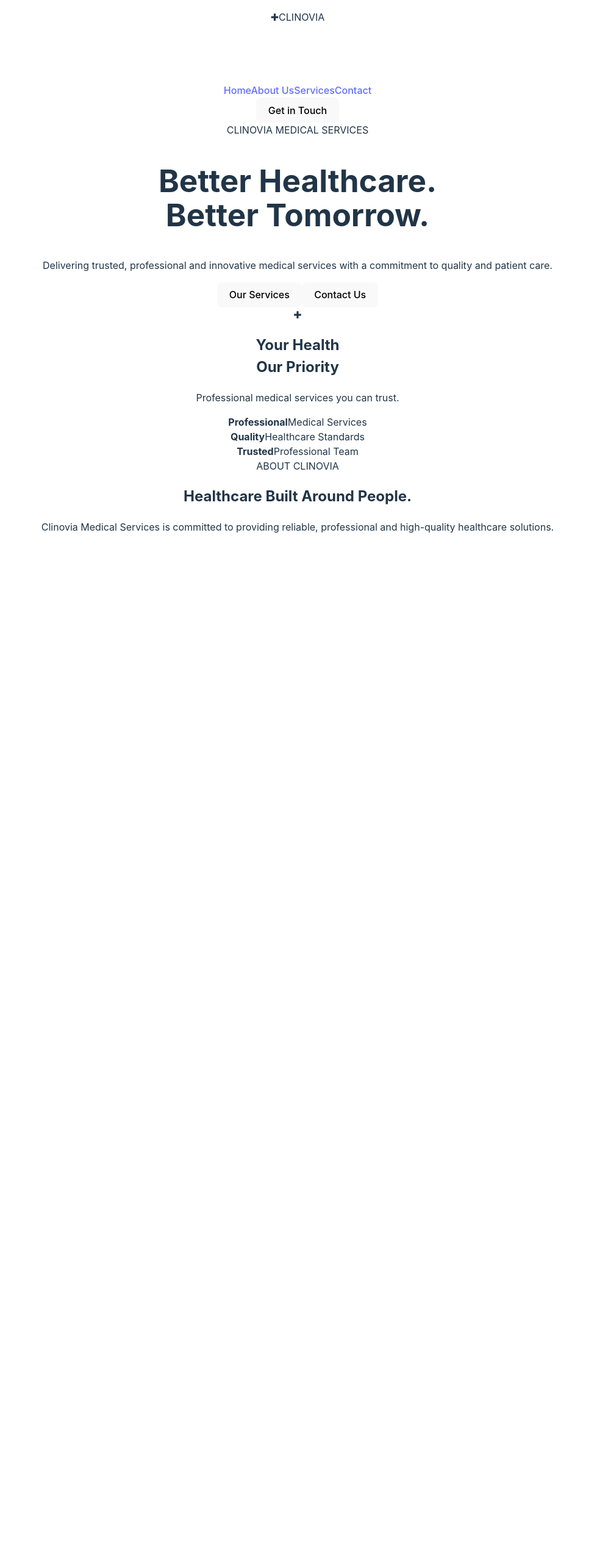
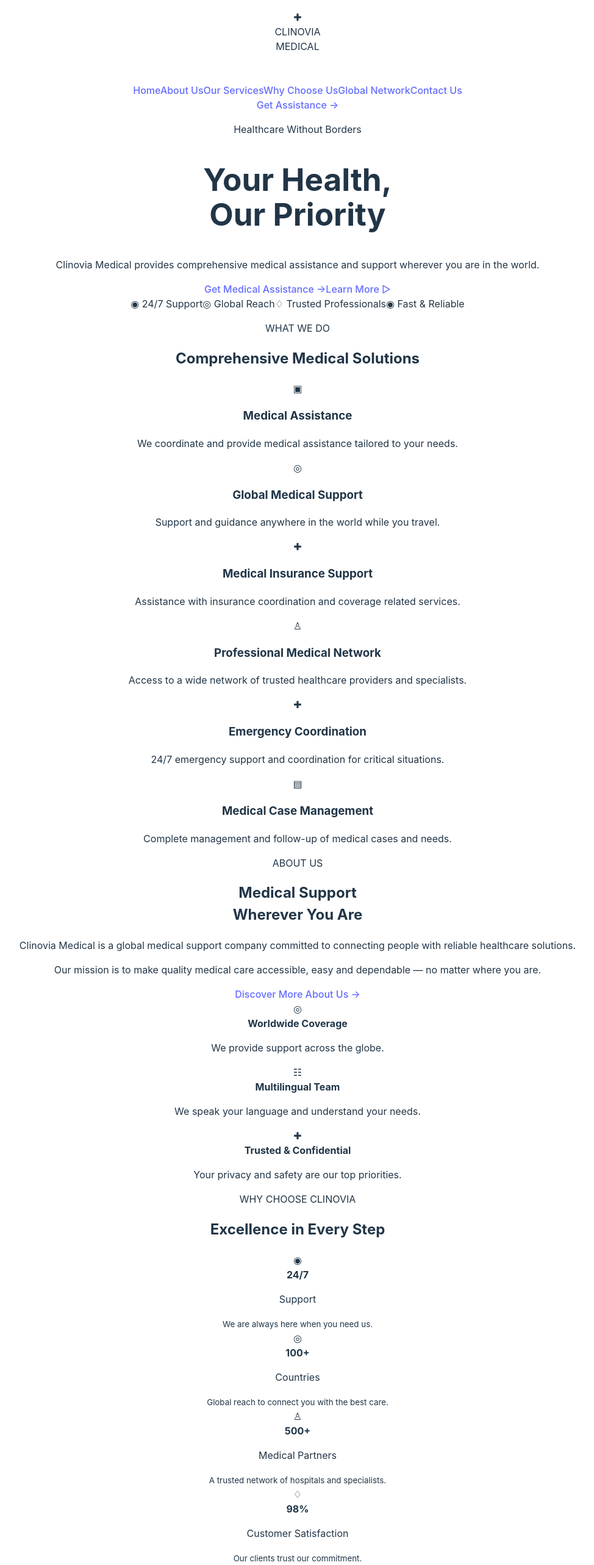
Before and after one commit to yasser11244/clinovia-medical, a React (Vite) app: page / in a window 1280 px wide. Shown: the part 40-2606 px from the top of the page at 61% size, without its empty margins (152-1126 px from the left). Before the commit the page ends 964 px from the top, so only its background shows below. Built offline with nearby package versions, Linux system fonts and the light colour scheme.

Commit message:
Update App.tsx

```diff
--- a/src/react-app/App.tsx
+++ b/src/react-app/App.tsx
@@ -1,79 +1,403 @@
 import "./App.css";
 
 function App() {
+  const phone = "01515994218";
+  const whatsapp = "201515994218";
+
   return (
     <div className="app">
-      <header className="header">
+      {/* NAVBAR */}
+      <header className="navbar">
         <div className="logo">
-          <span className="logo-icon">✚</span>
-          <span>CLINOVIA</span>
+          <div className="logo-icon">✚</div>
+          <div>
+            <div className="logo-name">CLINOVIA</div>
+            <div className="logo-sub">MEDICAL</div>
+          </div>
         </div>
 
         <nav>
           <a href="#home">Home</a>
           <a href="#about">About Us</a>
-          <a href="#services">Services</a>
-          <a href="#contact">Contact</a>
+          <a href="#services">Our Services</a>
+          <a href="#why">Why Choose Us</a>
+          <a href="#network">Global Network</a>
+          <a href="#contact">Contact Us</a>
         </nav>
 
-        <button className="header-button">Get in Touch</button>
+        <a
+          className="nav-button"
+          href={`https://wa.me/${whatsapp}`}
+          target="_blank"
+          rel="noreferrer"
+        >
+          Get Assistance →
+        </a>
       </header>
 
-      <main id="home">
-        <section className="hero">
+      {/* HERO */}
+      <section className="hero" id="home">
+        <div className="hero-overlay"></div>
+
         <div className="hero-content">
-            <span className="tag">CLINOVIA MEDICAL SERVICES</span>
+          <p className="eyebrow">Healthcare Without Borders</p>
 
           <h1>
-              Better Healthcare.
+            Your Health,
             <br />
-              <span>Better Tomorrow.</span>
+            Our Priority
           </h1>
 
-            <p>
-              Delivering trusted, professional and innovative medical services
-              with a commitment to quality and patient care.
+          <p className="hero-text">
+            Clinovia Medical provides comprehensive medical assistance and
+            support wherever you are in the world.
           </p>
 
           <div className="hero-buttons">
-              <button className="primary-button">Our Services</button>
-              <button className="secondary-button">Contact Us</button>
+            <a
+              className="gold-button"
+              href={`https://wa.me/${whatsapp}`}
+              target="_blank"
+              rel="noreferrer"
+            >
+              Get Medical Assistance →
+            </a>
+
+            <a className="outline-button" href="#about">
+              Learn More ▷
+            </a>
+          </div>
+
+          <div className="hero-features">
+            <span>◉ 24/7 Support</span>
+            <span>◎ Global Reach</span>
+            <span>♢ Trusted Professionals</span>
+            <span>◉ Fast & Reliable</span>
+          </div>
+        </div>
+      </section>
+
+      {/* SERVICES */}
+      <section className="services section" id="services">
+        <p className="section-label">WHAT WE DO</p>
+        <h2>Comprehensive Medical Solutions</h2>
+
+        <div className="section-line"></div>
+
+        <div className="services-grid">
+          <Service
+            icon="▣"
+            title="Medical Assistance"
+            text="We coordinate and provide medical assistance tailored to your needs."
+          />
+          <Service
+            icon="◎"
+            title="Global Medical Support"
+            text="Support and guidance anywhere in the world while you travel."
+          />
+          <Service
+            icon="✚"
+            title="Medical Insurance Support"
+            text="Assistance with insurance coordination and coverage related services."
+          />
+          <Service
+            icon="♙"
+            title="Professional Medical Network"
+            text="Access to a wide network of trusted healthcare providers and specialists."
+          />
+          <Service
+            icon="✚"
+            title="Emergency Coordination"
+            text="24/7 emergency support and coordination for critical situations."
+          />
+          <Service
+            icon="▤"
+            title="Medical Case Management"
+            text="Complete management and follow-up of medical cases and needs."
+          />
+        </div>
+      </section>
+
+      {/* ABOUT */}
+      <section className="about" id="about">
+        <div className="about-image"></div>
+
+        <div className="about-content">
+          <p className="section-label">ABOUT US</p>
+
+          <h2>
+            Medical Support
+            <br />
+            Wherever You Are
+          </h2>
+
+          <p>
+            Clinovia Medical is a global medical support company committed to
+            connecting people with reliable healthcare solutions.
+          </p>
+
+          <p>
+            Our mission is to make quality medical care accessible, easy and
+            dependable — no matter where you are.
+          </p>
+
+          <a className="dark-button" href="#services">
+            Discover More About Us →
+          </a>
+        </div>
+
+        <div className="about-card">
+          <div>
+            <span className="about-icon">◎</span>
+            <div>
+              <strong>Worldwide Coverage</strong>
+              <p>We provide support across the globe.</p>
             </div>
           </div>
 
-          <div className="hero-card">
-            <div className="cross">✚</div>
-            <h2>Your Health<br />Our Priority</h2>
-            <p>Professional medical services you can trust.</p>
+          <div>
+            <span className="about-icon">☷</span>
+            <div>
+              <strong>Multilingual Team</strong>
+              <p>We speak your language and understand your needs.</p>
+            </div>
+          </div>
+
+          <div>
+            <span className="about-icon">✚</span>
+            <div>
+              <strong>Trusted & Confidential</strong>
+              <p>Your privacy and safety are our top priorities.</p>
+            </div>
+          </div>
         </div>
       </section>
 
-        <section className="stats">
+      {/* WHY US */}
+      <section className="why" id="why">
+        <p className="section-label gold-text">WHY CHOOSE CLINOVIA</p>
+        <h2>Excellence in Every Step</h2>
+
+        <div className="stats">
+          <div className="stat">
+            <span className="stat-icon">◉</span>
             <div>
-            <strong>Professional</strong>
-            <span>Medical Services</span>
+              <strong>24/7</strong>
+              <p>Support</p>
+              <small>We are always here when you need us.</small>
+            </div>
+          </div>
+
+          <div className="stat">
+            <span className="stat-icon">◎</span>
+            <div>
+              <strong>100+</strong>
+              <p>Countries</p>
+              <small>Global reach to connect you with the best care.</small>
+            </div>
+          </div>
+
+          <div className="stat">
+            <span className="stat-icon">♙</span>
+            <div>
+              <strong>500+</strong>
+              <p>Medical Partners</p>
+              <small>A trusted network of hospitals and specialists.</small>
+            </div>
+          </div>
+
+          <div className="stat">
+            <span className="stat-icon">♢</span>
+            <div>
+              <strong>98%</strong>
+              <p>Customer Satisfaction</p>
+              <small>Our clients trust our commitment.</small>
+            </div>
+          </div>
+        </div>
+      </section>
+
+      {/* TESTIMONIALS */}
+      <section className="testimonials section">
+        <p className="section-label">WHAT OUR CLIENTS SAY</p>
+        <h2>Trusted by People Worldwide</h2>
+
+        <div className="section-line"></div>
+
+        <div className="testimonial-grid">
+          <Testimonial
+            initials="A"
+            name="Ahmed R."
+            country="Kuwait"
+            text="Clinovia Medical helped me find the right hospital and doctor during my trip abroad. The support was exceptional."
+          />
+          <Testimonial
+            initials="S"
+            name="Sarah L."
+            country="United Kingdom"
+            text="Professional, fast, and reliable. They were with me every step of the way. Highly recommended!"
+          />
+          <Testimonial
+            initials="M"
+            name="Michael T."
+            country="United States"
+            text="Excellent assistance in a critical situation. Their 24/7 team is amazing and very supportive."
+          />
+        </div>
+      </section>
+
+      {/* CONTACT */}
+      <section className="contact" id="contact">
+        <div>
+          <h2>We're Here to Help</h2>
+          <p>
+            Contact us today and our team will be happy to assist you anytime,
+            anywhere.
+          </p>
+        </div>
+
+        <div className="contact-item">
+          <strong>☎ Phone</strong>
+          <span>{phone}</span>
+          <small>WhatsApp Available</small>
+        </div>
+
+        <div className="contact-item">
+          <strong>✉ Email</strong>
+          <span>info@clinoviamedical.com</span>
+        </div>
+
+        <div className="contact-item">
+          <strong>⌖ Location</strong>
+          <span>Global Support</span>
+          <small>Worldwide</small>
+        </div>
+
+        <a
+          className="gold-button"
+          href={`https://wa.me/${whatsapp}`}
+          target="_blank"
+          rel="noreferrer"
+        >
+          Contact Us Now →
+        </a>
+      </section>
+
+      {/* FOOTER */}
+      <footer className="footer">
+        <div className="footer-brand">
+          <div className="logo">
+            <div className="logo-icon">✚</div>
+            <div>
+              <div className="logo-name">CLINOVIA</div>
+              <div className="logo-sub">MEDICAL</div>
+            </div>
+          </div>
+
+          <p>
+            Healthcare without borders. We provide comprehensive medical support
+            and solutions worldwide.
+          </p>
+
+          <div className="socials">f &nbsp; in &nbsp; ◎ &nbsp; ◉</div>
         </div>
 
         <div>
-            <strong>Quality</strong>
-            <span>Healthcare Standards</span>
+          <h4>Quick Links</h4>
+          <a href="#home">Home</a>
+          <a href="#about">About Us</a>
+          <a href="#why">Why Choose Us</a>
+          <a href="#network">Global Network</a>
+          <a href="#contact">Contact Us</a>
         </div>
 
         <div>
-            <strong>Trusted</strong>
-            <span>Professional Team</span>
+          <h4>Our Services</h4>
+          <a href="#services">Medical Assistance</a>
+          <a href="#services">Global Medical Support</a>
+          <a href="#services">Medical Insurance Support</a>
+          <a href="#services">Emergency Coordination</a>
+          <a href="#services">Case Management</a>
         </div>
-        </section>
 
-        <section className="about" id="about">
-          <span className="tag">ABOUT CLINOVIA</span>
-          <h2>Healthcare Built Around People.</h2>
-          <p>
-            Clinovia Medical Services is committed to providing reliable,
-            professional and high-quality healthcare solutions.
-          </p>
-        </section>
-      </main>
+        <div>
+          <h4>Support</h4>
+          <a href="#contact">FAQ</a>
+          <a href="#contact">Privacy Policy</a>
+          <a href="#contact">Terms of Service</a>
+          <a href="#contact">Cookie Policy</a>
+        </div>
+
+        <div>
+          <h4>Newsletter</h4>
+          <p>Subscribe to get the latest updates and health news.</p>
+          <div className="newsletter">
+            <input placeholder="Your email address" />
+            <button>➤</button>
+          </div>
+        </div>
+      </footer>
+
+      <div className="copyright">
+        © 2026 Clinovia Medical. All rights reserved.
+      </div>
+
+      {/* FLOATING CONTACT */}
+      <div className="floating-contact">
+        <a
+          href={`https://wa.me/${whatsapp}`}
+          target="_blank"
+          rel="noreferrer"
+        >
+          ☏
+        </a>
+
+        <a href={`tel:${phone}`}>☎</a>
+
+        <a href="mailto:info@clinoviamedical.com">✉</a>
+      </div>
+    </div>
+  );
+}
+
+function Service({
+  icon,
+  title,
+  text,
+}: {
+  icon: string;
+  title: string;
+  text: string;
+}) {
+  return (
+    <div className="service-card">
+      <div className="service-icon">{icon}</div>
+      <h3>{title}</h3>
+      <p>{text}</p>
+    </div>
+  );
+}
+
+function Testimonial({
+  initials,
+  name,
+  country,
+  text,
+}: {
+  initials: string;
+  name: string;
+  country: string;
+  text: string;
+}) {
+  return (
+    <div className="testimonial">
+      <div className="avatar">{initials}</div>
+      <div>
+        <p>“{text}”</p>
+        <strong>{name}</strong>
+        <span>{country}</span>
+        <div className="stars">★★★★★</div>
+      </div>
     </div>
   );
 }
```
Lines whose indentation alone changed are shown as unchanged.
